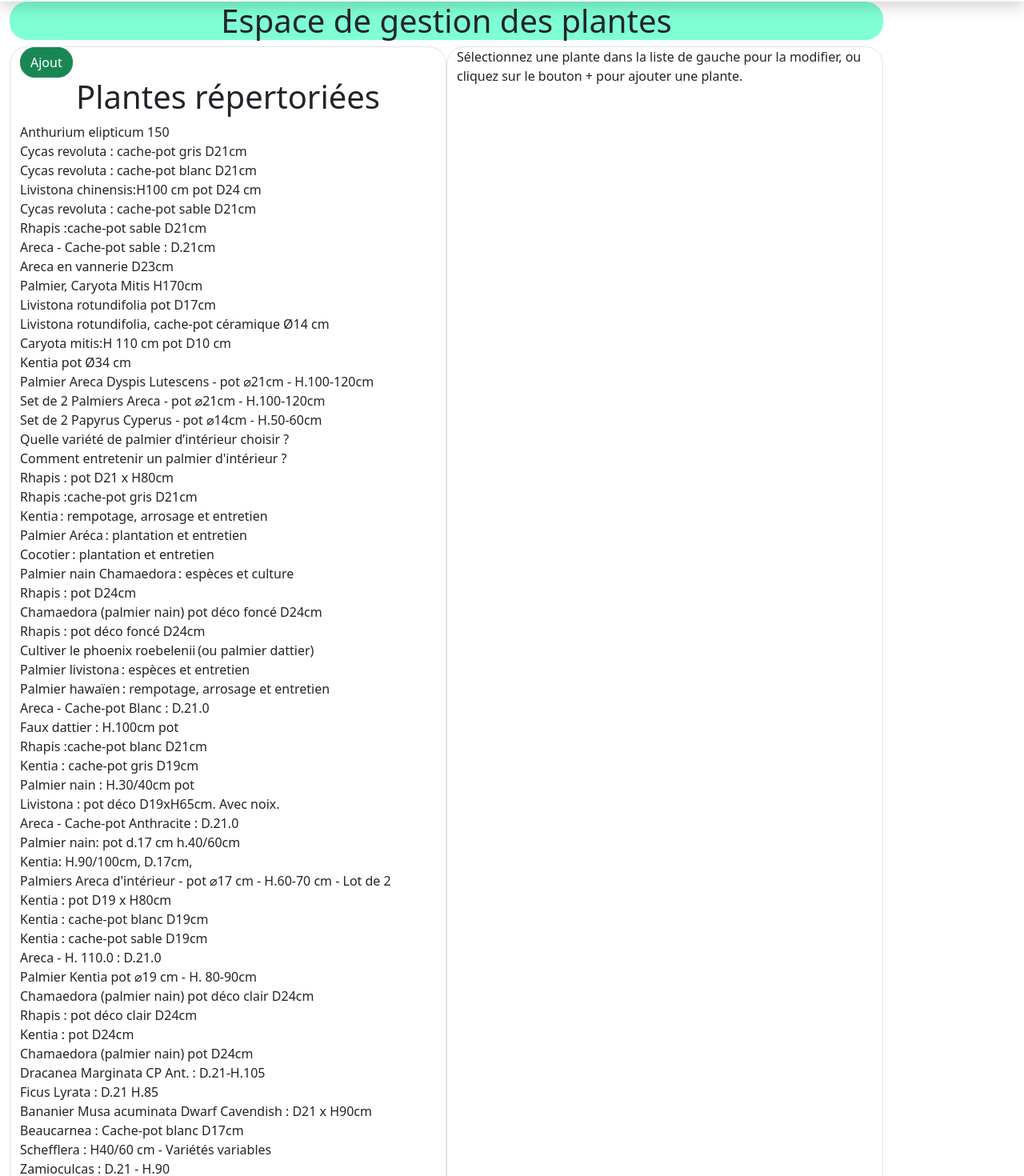
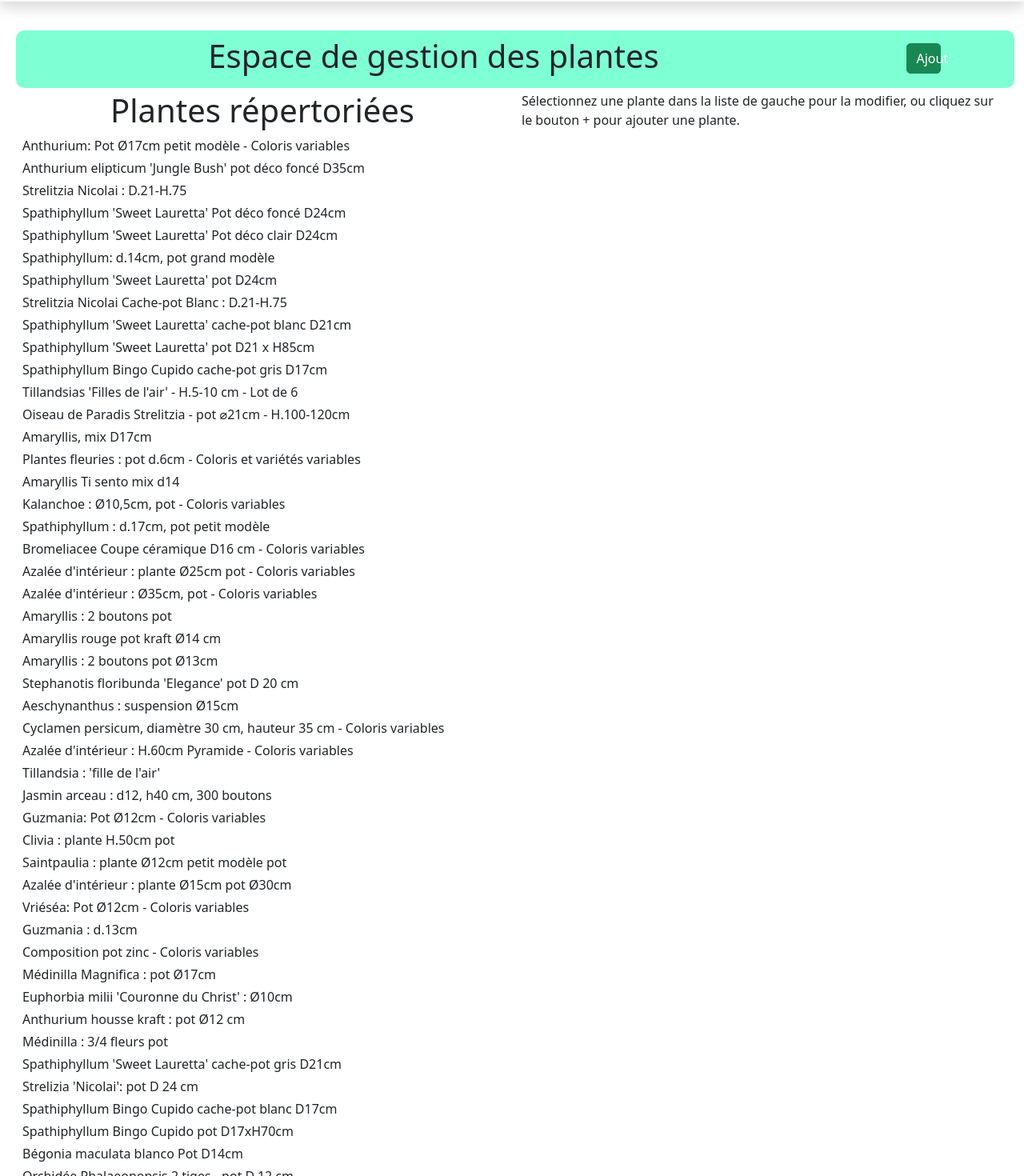
Before and after one commit to rasoirnoir/la-belle-plante-2, an Angular app: page /admin in a window 1280 px wide. Shown: the part 54-1524 px from the top of the page at 80% size. Built offline with nearby package versions, Linux system fonts and the light colour scheme; data requests are answered from the project's data file.

Commit message:
chaud et froids marche :)

```diff
--- a/src/app/modules/admin/components/form/form.component.html
+++ b/src/app/modules/admin/components/form/form.component.html
@@ -1,10 +1,10 @@
 <div class="row d-flex flex-column justify-content-center my-3">
-	<form [formGroup]="formulaire" (ngSubmit)="onSubmit()" class="border">
+	<form [formGroup]="formulaire" (ngSubmit)="onSubmit()" class="">
 		<div class="col-12 row justify-content-center">
-			<div class="col-8 border">
+			<div class="col-8">
 				<img class="h-100 w-100" src="{{ plant.urlPicture }}" alt="" />
 			</div>
-			<div class="col-4 border">
+			<div class="col-4 text-right">
 				<button class="btn btn-danger" (click)="onDelete()">Suprimer</button>
 			</div>
 		</div>
--- a/src/app/modules/admin/components/tableau/tableau.component.html
+++ b/src/app/modules/admin/components/tableau/tableau.component.html
@@ -1,7 +1,7 @@
 <h1>Plantes répertoriées</h1>
 
 <div>
-	<div *ngFor="let item of tableau" [routerLink]="['edit', item.id]">
+	<div class="my-1 listPlant" *ngFor="let item of supAppCollection$ | async" [routerLink]="['edit', item.id]">
 		{{ item.name }}
 	</div>
 </div>
--- a/src/app/modules/admin/components/tableau/tableau.component.scss
+++ b/src/app/modules/admin/components/tableau/tableau.component.scss
@@ -1,5 +1,15 @@
 h1 {
-    text-align: center;
+	text-align: center;
 }
 
-::selection{background-color: rgb(192, 228, 228);}
+.listPlant {
+	cursor: pointer;
+}
+
+.listPlant:hover {
+	background-color: aquamarine;
+}
+
+::selection {
+	background-color: rgb(192, 228, 228);
+}
--- a/src/app/modules/admin/components/tableau/tableau.component.ts
+++ b/src/app/modules/admin/components/tableau/tableau.component.ts
@@ -17,33 +17,33 @@ export class TableauComponent implements OnInit {
 	indiceChoixPlante!: string[];
 	planteChoisie!: Plant;
 	idParam!: any;
-	public supAppCollection$: Subject<Plant[]>;
+	public supAppCollection$: Subject<Plant[]>; // chaud
 
 	constructor(private plantouneService: PlantouneService, private router: Router) {
 		this.tableau = [];
 		this.supAppCollection$ = this.plantouneService.subPlantCollection$;
-		this.plantouneService.refrechPlant();
+		this.plantouneService.refrechPlant(); // mise a jour du tableau
 	}
 
 	ngOnInit(): void {
-		this.plantouneService.getData().subscribe((listPlant: any[]) => {
-			for (const plante of listPlant) {
-				const newPlante = new Plant(
-					plante['product_name'],
-					plante['product_price'],
-					plante['product_qty'],
-					plante['product_instock'],
-					plante['product_breadcrumb_label'],
-					plante['product_url_picture'],
-					0,
-					plante['id']
-				);
-				this.tableau.push(newPlante);
-			}
-			console.log(this.tableau);
-			//this.tableau.length = 20;
-			this.tableau = this.tableau.reverse();
-		});
+		// this.plantouneService.getData().subscribe((listPlant: any[]) => {
+		// 	for (const plante of listPlant) {
+		// 		const newPlante = new Plant(
+		// 			plante['product_name'],
+		// 			plante['product_price'],
+		// 			plante['product_qty'],
+		// 			plante['product_instock'],
+		// 			plante['product_breadcrumb_label'],
+		// 			plante['product_url_picture'],
+		// 			0,
+		// 			plante['id']
+		// 		);
+		// 		this.tableau.push(newPlante);
+		// 	}
+		// 	console.log(this.tableau);
+		// 	//this.tableau.length = 20;
+		// 	this.tableau = this.tableau.reverse();
+		// });
 	}
 
 	// onChoixPlante(i: any) {
--- a/src/app/modules/admin/pages/page-admin/page-admin.component.html
+++ b/src/app/modules/admin/pages/page-admin/page-admin.component.html
@@ -1,10 +1,16 @@
-<div class="container row h-100 admin">
-	<h1>Espace de gestion des plantes</h1>
-	<div class="left-container col-6 border">
-		<button class="btn btn-success" routerLink="new">Ajout</button>
-		<app-tableau></app-tableau>
+<section class="row d-flex justify-content-center p-3">
+	<div class="container row my-3">
+		<div class="row head m-1">
+			<h1 class="py-2 col-10">Espace de gestion des plantes</h1>
+			<div class="col-2 text-center p-3">
+				<button class="btn btn-success col-2 w-25" routerLink="new">Ajout</button>
+			</div>
+		</div>
+		<div class="left-container col-6">
+			<app-tableau></app-tableau>
+		</div>
+		<div class="right-container col-6">
+			<router-outlet></router-outlet>
+		</div>
 	</div>
-	<div class="right-container col-6 border">
-		<router-outlet></router-outlet>
-	</div>
-</div>
+</section>
--- a/src/app/modules/admin/pages/page-admin/page-admin.component.scss
+++ b/src/app/modules/admin/pages/page-admin/page-admin.component.scss
@@ -1,15 +1,16 @@
 .admin {
-	height: 100vh;
-	width: 100vw;
 }
 
-h1 {text-align: center;
+.head {
+	text-align: center;
 	background-color: aquamarine;
-	border-radius: 22px;
+	border-radius: 10px;
 }
 
-div {border-radius: 22px;}
+// div {
+// 	border-radius: 12px;
+// }
 
 button {
-	border-radius: 18px;
+	border-radius: 5px;
 }
--- a/src/app/modules/admin/pages/pages-edit/pages-edit.component.ts
+++ b/src/app/modules/admin/pages/pages-edit/pages-edit.component.ts
@@ -37,6 +37,8 @@ export class PagesEditComponent implements OnInit {
 
 	public onSumbitEditPlant(submitPlant: Plant): void {
 		console.log(submitPlant);
-		this.plantService.updatePlant(submitPlant).subscribe(() => {});
+		this.plantService.updatePlant(submitPlant).subscribe(() => {
+			alert('Plante Mise à jour :)');
+		});
 	}
 }
--- a/src/app/services/plantoune.service.ts
+++ b/src/app/services/plantoune.service.ts
@@ -9,8 +9,8 @@ import { Plant } from '../modules/admin/models/plant';
 })
 export class PlantouneService {
 	plantLiked$ = new Subject<any>();
-	public plantCollection$ = new Observable<Plant[]>();
-	public subPlantCollection$ = new Subject<Plant[]>();
+	public plantCollection$ = new Observable<Plant[]>(); // Froid
+	public subPlantCollection$ = new Subject<Plant[]>(); // Chaud
 	apiUrl: string;
 
 	constructor(private httpClient: HttpClient) {
@@ -88,7 +88,7 @@ export class PlantouneService {
 	 * Crée une nouvelle plante
 	 */
 	createPlant(plant: Plant): Observable<any> {
-		return this.httpClient.post(`${this.apiUrl}/list_products/`, this.map(plant));
+		return this.httpClient.post(`${this.apiUrl}/list_products`, this.map(plant)).pipe(tap(() => this.refrechPlant()));
 	}
 
 	/**
```
Also changed, not shown: db.json.
